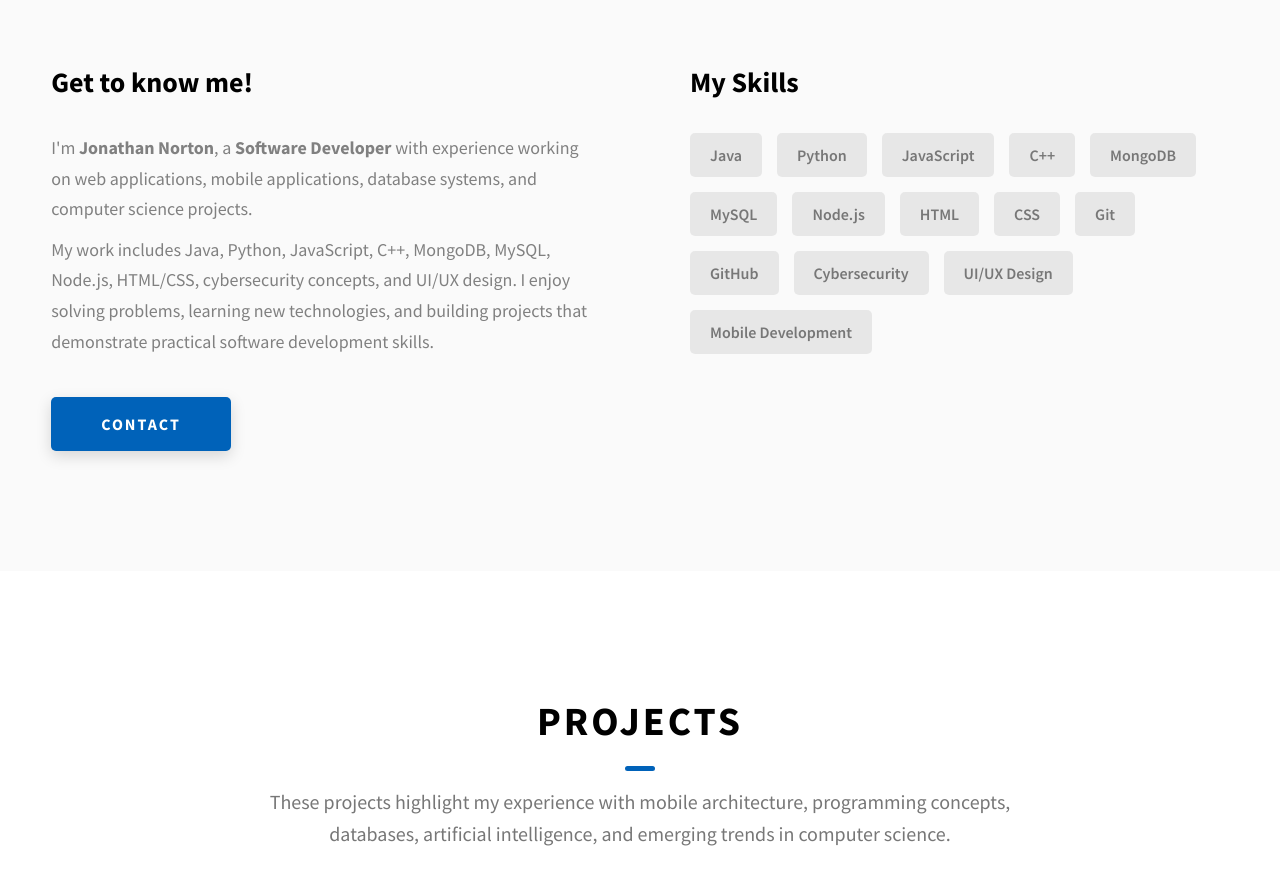
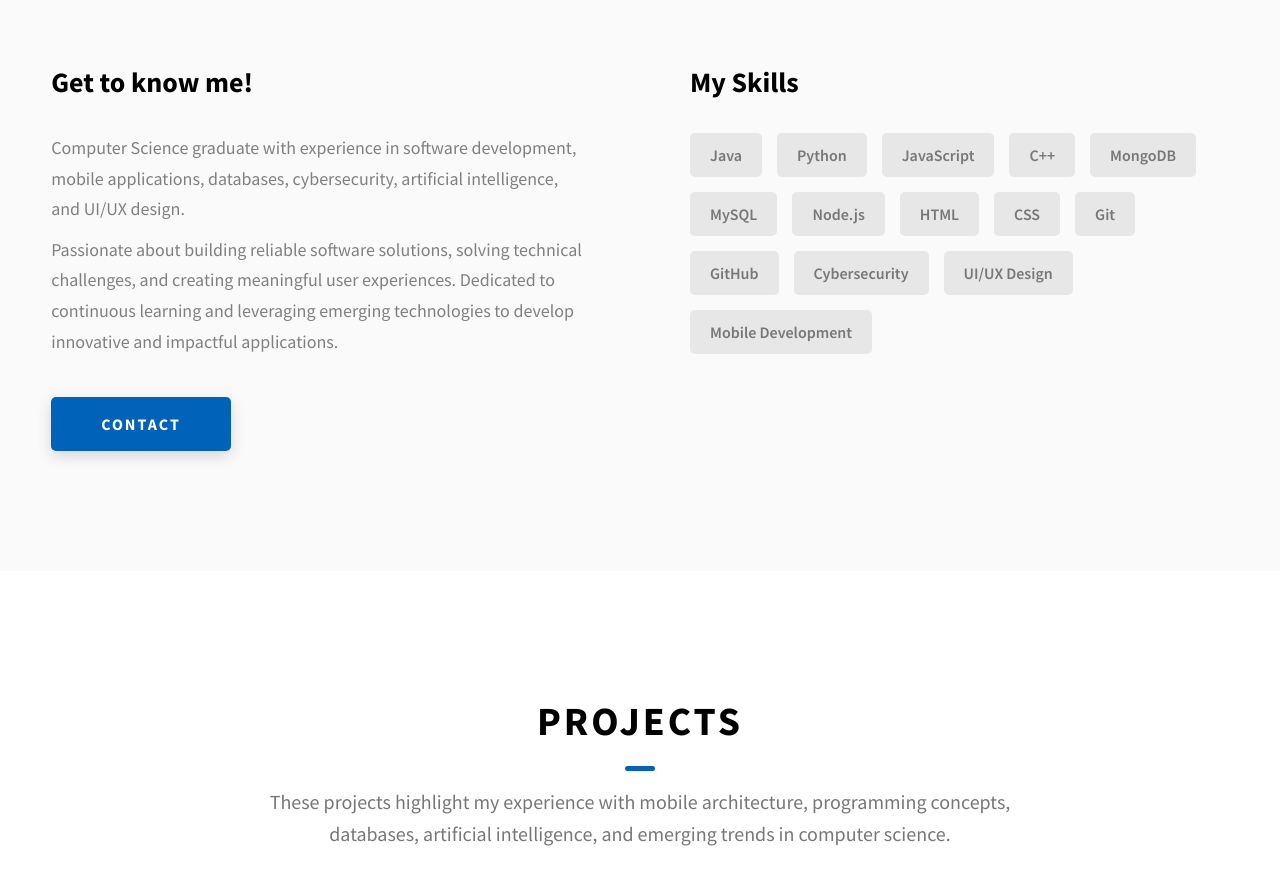
Before and after one commit to JonathanNorton223/JonathanNorton223.github.io, a website: page index.html in a window 1280 px wide. Shown: the part 1140-2025 px from the top of the page. Drawn offline with Linux system fonts and the light colour scheme.

Commit message:
Update index.html

```diff
--- a/index.html
+++ b/index.html
@@ -138,18 +138,18 @@
           <div class="about__content-main">
             <h3 class="about__content-title">Get to know me!</h3>
             <div class="about__content-details">
-              <p class="about__content-details-para">
-                I'm <strong>Jonathan Norton</strong>, a
-                <strong>Software Developer</strong> with experience working on
-                web applications, mobile applications, database systems, and
-                computer science projects.
-              </p>
-              <p class="about__content-details-para">
-                My work includes Java, Python, JavaScript, C++, MongoDB, MySQL,
-                Node.js, HTML/CSS, cybersecurity concepts, and UI/UX design. I
-                enjoy solving problems, learning new technologies, and building
-                projects that demonstrate practical software development skills.
-              </p>
+             <p class="about__content-details-para">
+  Computer Science graduate with experience in software development,
+  mobile applications, databases, cybersecurity, artificial
+  intelligence, and UI/UX design.
+</p>
+
+<p class="about__content-details-para">
+  Passionate about building reliable software solutions, solving
+  technical challenges, and creating meaningful user experiences.
+  Dedicated to continuous learning and leveraging emerging
+  technologies to develop innovative and impactful applications.
+</p>
             </div>
             <a href="./#contact" class="btn btn--med btn--theme dynamicBgClr">
               Contact
```
